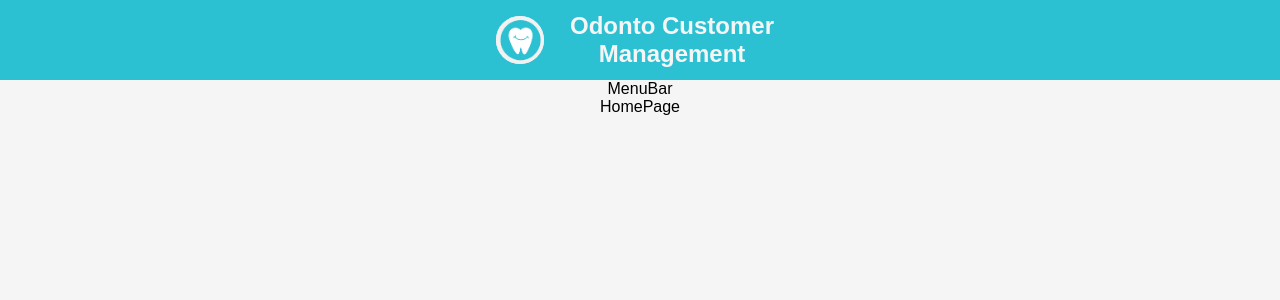
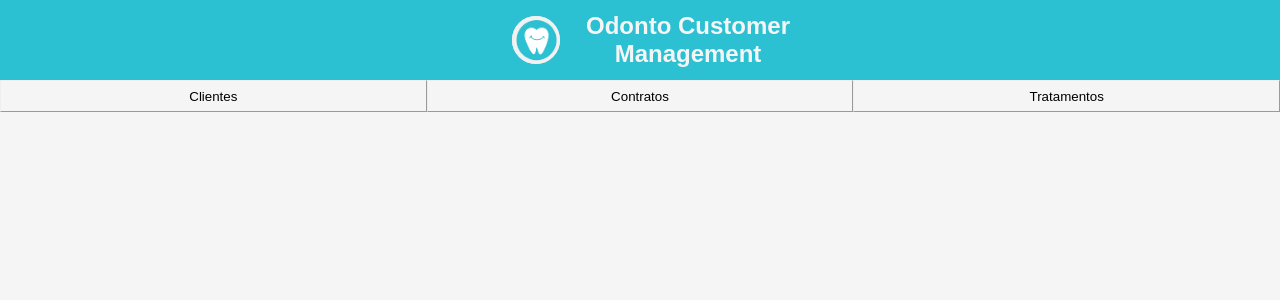
Before and after one commit to lbcamargo94/Softeo-Tecnologia-Frontend, a React (Create React App) app: page / in a window 1280 px wide. Shown: the top 300 px of the page. Built offline with nearby package versions, Linux system fonts and the light colour scheme; a web font is replaced by a local one.

Commit message:
feat(): Estruturado Component Menubar

```diff
--- a/src/components/Header.tsx
+++ b/src/components/Header.tsx
@@ -19,7 +19,6 @@ const Container = styled.section`
   width: 100%;
   height: 3rem;
   padding: 1rem;
-  margin: 0 1rem;
   background-color: #2cc0d3;
 `;
 
--- a/src/components/MenuBar.tsx
+++ b/src/components/MenuBar.tsx
@@ -1,7 +1,40 @@
-import React from 'react'
+import React from "react";
+import styled from "styled-components";
+import { useNavigate } from "react-router-dom";
 
 export default function MenuBar() {
+  let navigate = useNavigate();
   return (
-    <div>MenuBar</div>
-  )
+    <NavBar>
+      <NavLink>
+        <Link onClick={() => navigate("/")}>Clientes</Link>
+      </NavLink>
+      <NavLink>
+        <Link onClick={() => navigate("/purchases")}>Contratos</Link>
+      </NavLink>
+      <NavLink>
+        <Link onClick={() => navigate("/treatments")}>Tratamentos</Link>
+      </NavLink>
+    </NavBar>
+  );
 }
+
+const NavBar = styled.div`
+  display: flex;
+  height: 2rem;
+  width: 100%;
+  margin-bottom: 1rem;
+`;
+
+const NavLink = styled.div`
+  width: 100%;
+  height: 100%;
+`;
+
+const Link = styled.button`
+  width: 100%;
+  height: 100%;
+  border: 1px outset;
+  background-color: whitesmoke;
+  padding: 0.5rem;
+`;
--- a/src/routes/Routes.tsx
+++ b/src/routes/Routes.tsx
@@ -4,13 +4,16 @@ import { Routes, Route } from "react-router-dom";
 export default function NavigationRoutes() {
   return (
     <Routes>
-      <Route path="/" element={ "HomePage" } />
-      <Route path="/register" element={ "Registration" } />
-      <Route path="/customer/:id" element={ "Customer" } />
-      <Route path="/register/purchase" element={ "RegisterPurchase" } />
-      <Route path="/register/payment" element={ "RegisterPayment" } />
-      <Route path="/purchase/:id" element={ "PurchaseDetails" } />
-      <Route path="/payment/purchase/:id" element={ "PaymentDetails" } />
+      <Route path="/" element={ "" } />
+      <Route path="/register" element={ "" } />
+      <Route path="/customer/:id" element={ "" } />
+      <Route path="/register/purchase" element={ "" } />
+      <Route path="/register/payment" element={ "" } />
+      <Route path="/purchases" element={ "" } />
+      <Route path="/purchase/:id" element={ "" } />
+      <Route path="/payment/purchase/:id" element={ "" } />
+      <Route path="/treatments" element={ "" } />
+      <Route path="/treatment/:id" element={ "" } />
       <Route path="*" element={ "NotFound" } />
     </Routes>
   );
--- a/src/styles/index.css
+++ b/src/styles/index.css
@@ -9,10 +9,8 @@
 }
 
 #root {
-  align-items: center;
   display: flex;
   flex-direction: column;
-  height: 100%;
-  justify-content: center;
-  width: 100%;
+  height: 100vh;
+  width: 100vw;
 }
```
Also changed, not shown: src/App.tsx (+6 -6 lines).
